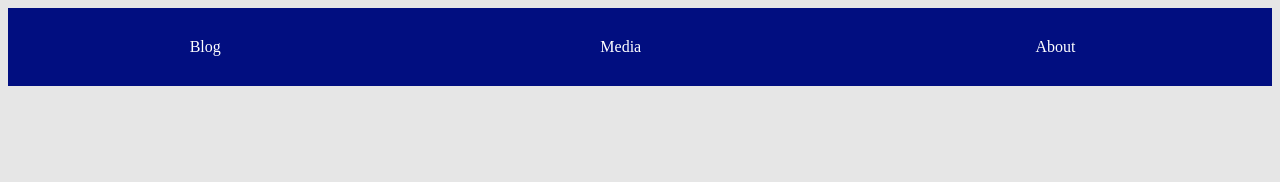
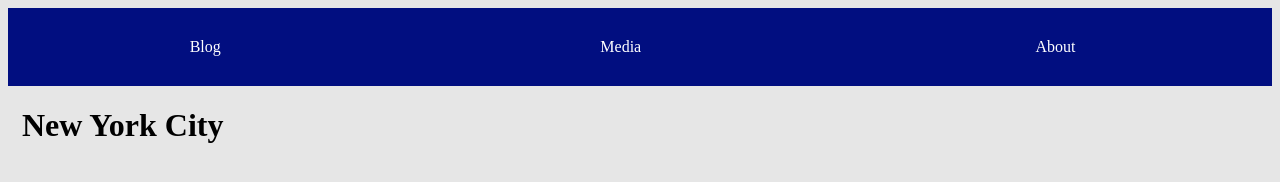
Before and after one commit to L1v1on/code_projects, a website: page nyc_blog/index.html in a window 1280 px wide. Drawn offline with Linux system fonts and the light colour scheme.

Commit message:
add header element

```diff
--- a/nyc_blog/index.html
+++ b/nyc_blog/index.html
@@ -14,6 +14,9 @@
       </ul>
     </nav>
 
+    <header>
+        <h1>New York City</h1>
+    </header>
 
 
   </body>
```
